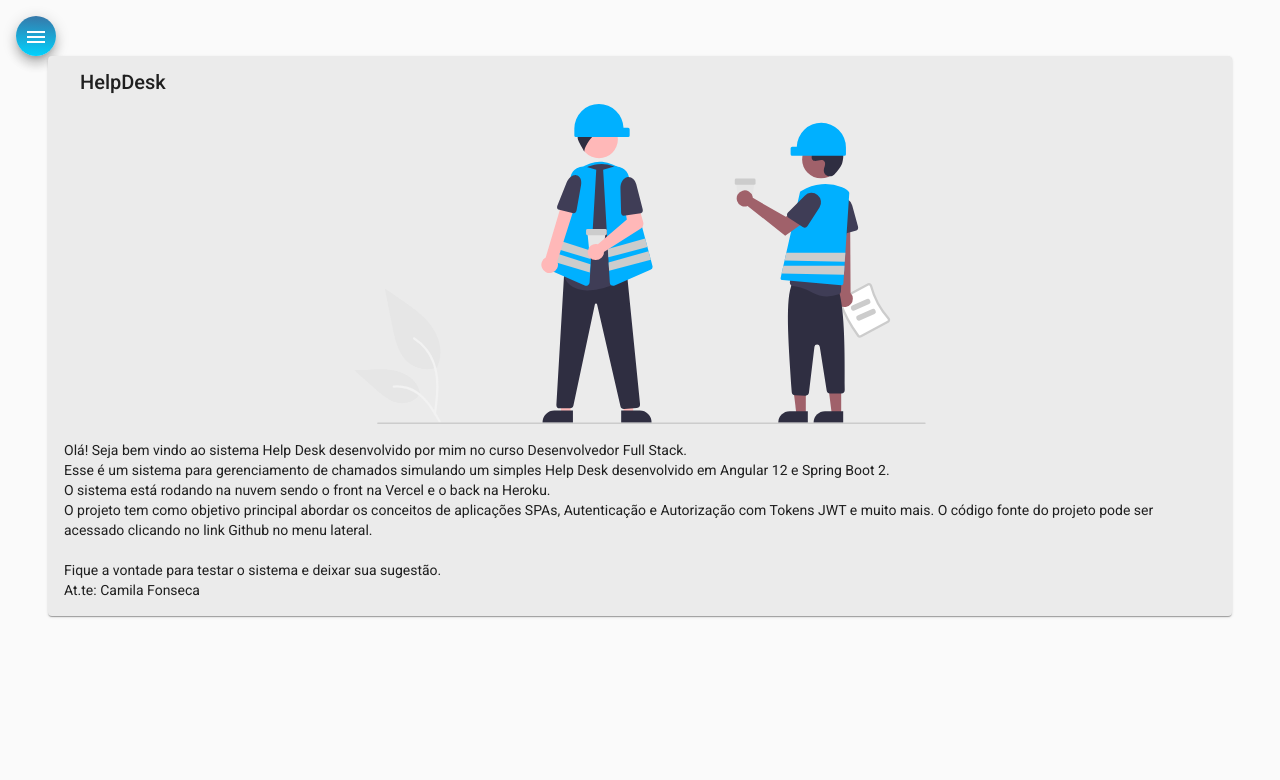
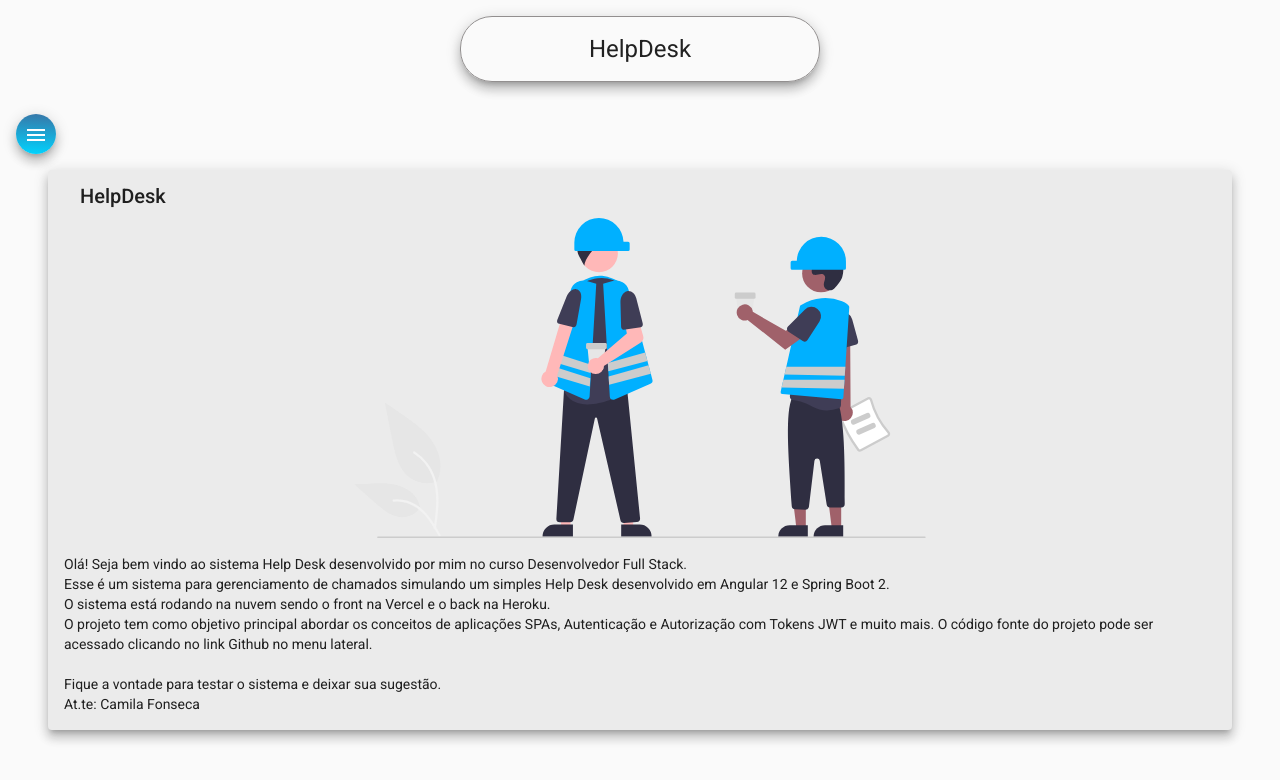
Before and after one commit to camilarqf/helpdesk-front, an Angular app: page /home in a window 1280 px wide. Shown: the top 780 px of the page. Built offline with nearby package versions, Linux system fonts and the light colour scheme.

Commit message:
adiciona CSS para HEADER

```diff
--- a/src/app/components/header/header.component.css
+++ b/src/app/components/header/header.component.css
@@ -0,0 +1,12 @@
+.container {
+  display: flex;
+  align-items: center;
+  justify-content: center;
+}
+
+h1 {
+  border: 1px solid rgb(146, 143, 143);
+  margin-top: 1rem;
+  padding: 1rem 10%;
+  border-radius: 2rem;
+}
--- a/src/app/components/header/header.component.html
+++ b/src/app/components/header/header.component.html
@@ -1 +1,3 @@
-<p>header works!</p>
+<div class="container">
+  <h1 class="mat-elevation-z8">HelpDesk</h1>
+</div>
--- a/src/app/components/home/home.component.css
+++ b/src/app/components/home/home.component.css
@@ -1,6 +1,6 @@
 .card{
     width: 90%;
-    margin: auto;
+    margin: 1rem auto;
     background-color: rgb(235, 235, 235);
 }
 
--- a/src/app/components/home/home.component.html
+++ b/src/app/components/home/home.component.html
@@ -1,4 +1,4 @@
-<mat-card class="card">
+<mat-card class="mat-elevation-z8 card">
   <mat-card-header>
     <mat-card-title>HelpDesk</mat-card-title>
   </mat-card-header>
--- a/src/app/components/nav/nav.component.html
+++ b/src/app/components/nav/nav.component.html
@@ -25,6 +25,7 @@
     </mat-nav-list>
   </mat-drawer>
   <div class="sidenav-content">
+      <app-header></app-header>
     <button
       class="menu mat-elevation-z8"
       (click)="drawer.toggle()"
```
